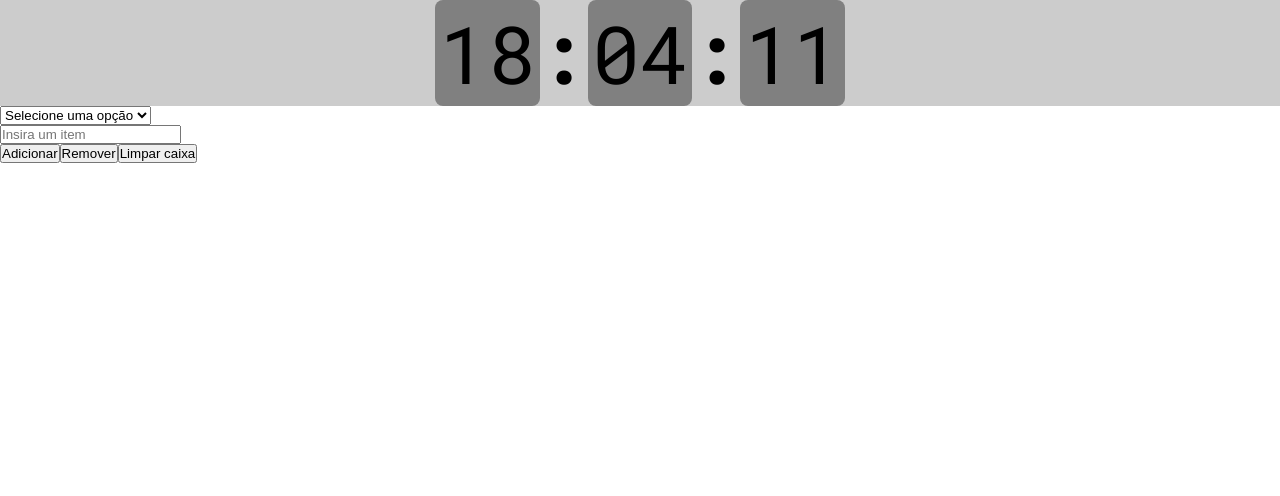
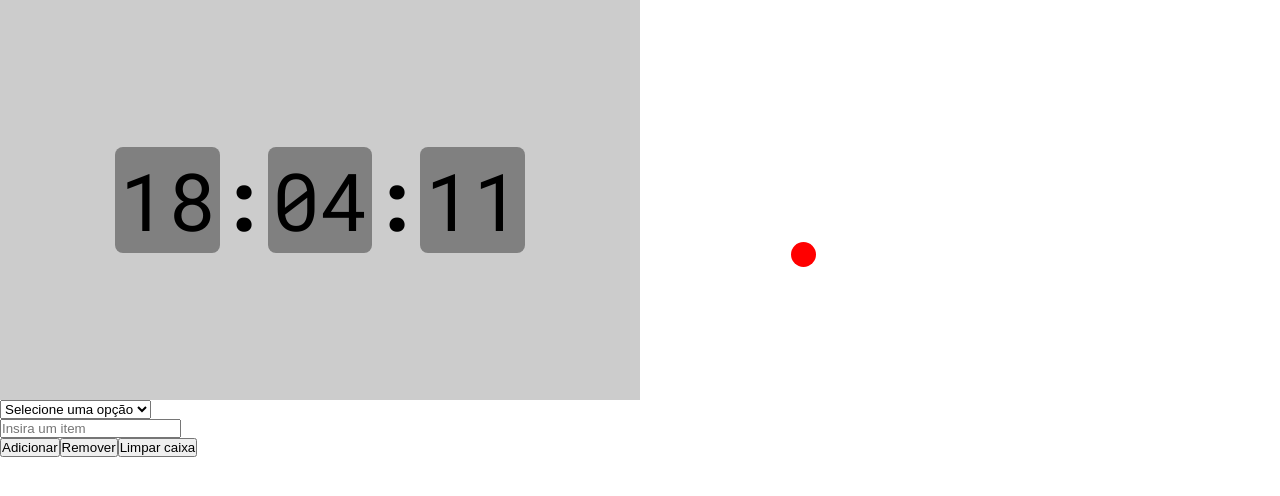
Before and after one commit to leomelegari/teste-tecnico-geopix, a React (Vite) app: page / in a window 1280 px wide. Shown: the top 496 px of the page. Built offline with nearby package versions, Linux system fonts and the light colour scheme.

Commit message:
feat: shy ball finished

```diff
--- a/src/App.tsx
+++ b/src/App.tsx
@@ -1,13 +1,14 @@
+import { Default } from "./layouts/Default";
 import { Clock } from "./pages/Clock";
 import { ItemManager } from "./pages/ItemManager";
+import { ShyBall } from "./pages/ShyBall";
 import { GlobalStyle } from "./styles/global";
 
 function App() {
   return (
     <>
       <GlobalStyle />
-      <Clock />
-      <ItemManager />
+      <Default />
     </>
   );
 }
--- /dev/null
+++ b/src/layouts/Default/index.tsx
@@ -0,0 +1,18 @@
+import { Clock } from "../../pages/Clock";
+import { ItemManager } from "../../pages/ItemManager";
+import { ShyBall } from "../../pages/ShyBall";
+import { ContainerLeft, ContainerRight, DefaultContainer } from "./styles";
+
+export const Default = () => {
+  return (
+    <DefaultContainer>
+      <ContainerLeft>
+        <Clock />
+        <ItemManager />
+      </ContainerLeft>
+      <ContainerRight>
+        <ShyBall />
+      </ContainerRight>
+    </DefaultContainer>
+  );
+};
--- /dev/null
+++ b/src/layouts/Default/styles.ts
@@ -0,0 +1,19 @@
+import styled from "styled-components";
+
+export const DefaultContainer = styled.div`
+  width: 100vw;
+  display: flex;
+  align-items: center;
+  /* justify-content: space-between; */
+`;
+
+export const ContainerLeft = styled.div`
+  width: 50%;
+  height: 100vh;
+`;
+
+export const ContainerRight = styled.div`
+  width: 50%;
+  min-width: 600px;
+  height: 100vh;
+`;
--- a/src/pages/Clock/styles.ts
+++ b/src/pages/Clock/styles.ts
@@ -2,6 +2,7 @@ import styled from "styled-components";
 
 export const TimeContainer = styled.div`
   width: 100%;
+  height: 50%;
   display: flex;
   align-items: center;
   justify-content: center;
--- a/src/pages/ItemManager/index.tsx
+++ b/src/pages/ItemManager/index.tsx
@@ -1,8 +1,9 @@
-import { useState } from "react";
+import React, { useState } from "react";
 import { useForm } from "react-hook-form";
 import { v4 as uuidv4 } from "uuid";
 import * as yup from "yup";
 import { yupResolver } from "@hookform/resolvers/yup";
+import { Container } from "./styles";
 
 interface ItemProp {
   id: string;
@@ -18,7 +19,7 @@ const schema = yup.object().shape({
 
 export const ItemManager = () => {
   const [items, setItems] = useState<ItemProp[]>([]);
-  const [selected, setSelected] = useState("");
+  const [selected, setSelected] = useState<string>("");
 
   const {
     handleSubmit,
@@ -49,7 +50,7 @@ export const ItemManager = () => {
   };
 
   return (
-    <div>
+    <Container>
       <form onSubmit={handleSubmit(handleAddItem)}>
         <div>
           <select
@@ -83,7 +84,8 @@ export const ItemManager = () => {
             Limpar caixa
           </button>
         </div>
+        <span>{}</span>
       </form>
-    </div>
+    </Container>
   );
 };
--- a/src/pages/ItemManager/styles.ts
+++ b/src/pages/ItemManager/styles.ts
@@ -1 +1,5 @@
 import styled from "styled-components";
+
+export const Container = styled.div`
+  height: 50%;
+`;
--- a/src/pages/ShyBall/index.tsx
+++ b/src/pages/ShyBall/index.tsx
@@ -1,3 +1,18 @@
+import { useState } from "react";
+import { Ball, BallContainer } from "./styles";
+
 export const ShyBall = () => {
-  return <div>ShyBall</div>;
+  const [randomLeft, setRandomLeft] = useState<number>(Math.random() * 400);
+  const [randomTop, setRandomTop] = useState<number>(Math.random() * 400);
+
+  const handleMouseEvent = () => {
+    setRandomLeft(Math.random() * 500);
+    setRandomTop(Math.random() * 500);
+  };
+
+  return (
+    <BallContainer>
+      <Ball left={randomLeft} top={randomTop} onMouseEnter={handleMouseEvent} />
+    </BallContainer>
+  );
 };
--- a/src/pages/ShyBall/styles.ts
+++ b/src/pages/ShyBall/styles.ts
@@ -1 +1,21 @@
 import styled from "styled-components";
+
+interface Props {
+  top: number;
+  left: number;
+}
+
+export const BallContainer = styled.div`
+  width: 500px;
+  height: 500px;
+`;
+
+export const Ball = styled.div<Props>`
+  width: 25px;
+  height: 25px;
+  border-radius: 999999px;
+  background-color: red;
+  margin-top: ${(props) => `${props.top}px`};
+  margin-left: ${(props) => `${props.left}px`};
+  transition: 1s;
+`;
```
